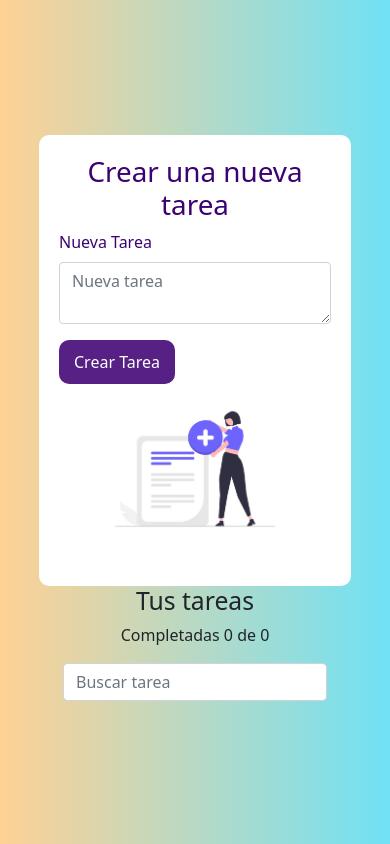
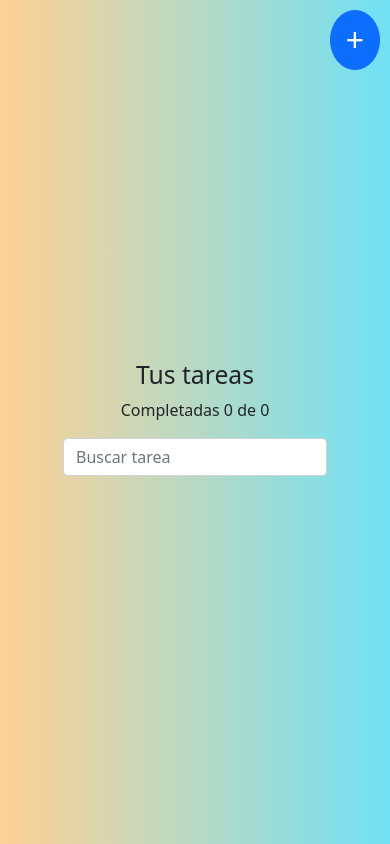
Before and after one commit to EleomarPL/react-todo-app-typescript, a React (Vite) app: page / in a window 390 px wide. Built offline with nearby package versions, Linux system fonts and the light colour scheme.

Commit message:
feat: Show modal for tablet

```diff
--- a/src/App.tsx
+++ b/src/App.tsx
@@ -1,4 +1,5 @@
 import styled from 'styled-components'
+import { useMediaQuery } from 'react-responsive'
 
 import 'bootstrap'
 import 'bootstrap/dist/css/bootstrap.min.css'
@@ -6,14 +7,26 @@ import 'bootstrap/dist/css/bootstrap.min.css'
 import SectionCreate from './sections/SectionCreate'
 import SectionList from './sections/SectionList'
 import { ProviderContextTodoS } from './contexts/ContextTodoS'
+import ModalCreateTodo, { openModalCreateTodo } from './components/ModalCreateTodo'
 
 const App = () => {
+  const esTablet = useMediaQuery({ query: '(max-width: 1000px)' })
+
   return (
     <ProviderContextTodoS>
       <Container className="row row-cols-lg-2 g-0">
-        <SectionCreate />
+        { esTablet
+          ? <ButtonModal className="btn btn-primary"
+              onClick={ openModalCreateTodo }
+            >
+            <span className="visually-hidden">Agregar modal</span>
+            +
+          </ButtonModal>
+          : <SectionCreate />
+        }
         <SectionList />
       </Container>
+      <ModalCreateTodo />
     </ProviderContextTodoS>
   )
 }
@@ -24,5 +37,14 @@ const Container = styled.main`
   margin: auto;
   place-content: center;
 `
+const ButtonModal = styled.button`
+  position: absolute;
+  top: 10px;
+  padding: 5px 15px;
+  font-size: 2rem;
+  border-radius: 50%;
+  width: auto;
+  right: 10px;
+`
 
 export default App
```
